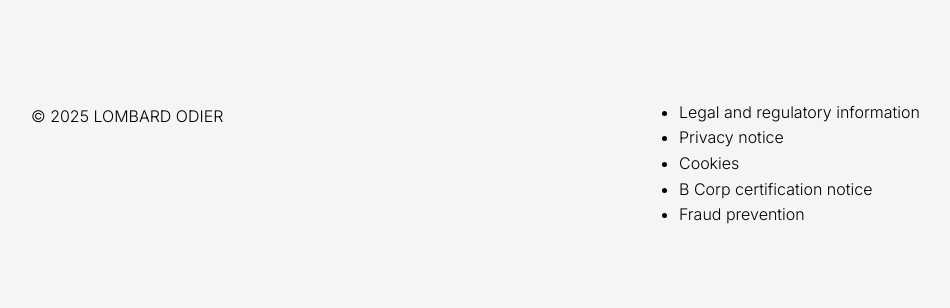
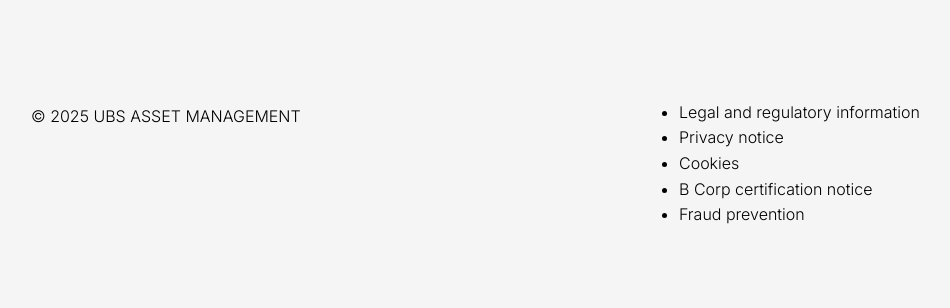
Before and after one commit to stevebuck0714/project-two-2025, a Node server app: template pictet-express/views/bulletin-board.ejs in a window 1280 px wide. Shown: the part 556-864 px from the top of the page, without its empty margins (17-967 px from the left). Run offline with Node 20, Linux system fonts and the light colour scheme; the template is opened without the code that fills it, so the values that code supplies are empty; some libraries are stand-ins or nearby versions.

Commit message:
Replace all Lombard Odier references with UBS Asset Management

```diff
--- a/pictet-express/public/css/style.css
+++ b/pictet-express/public/css/style.css
@@ -1525,29 +1525,29 @@ div[class*="-item"],
     font-size: 2rem;
 }
 
-.lombard-odier-header {
+.ubs-asset-management-header {
     display: flex;
     align-items: center;
     gap: 4px;
 }
 
-.lombard-odier-header img {
+.ubs-asset-management-header img {
     height: 9px;
     width: auto;
 }
 
-.lombard-odier-header .lombard-odier-text {
+.ubs-asset-management-header .ubs-asset-management-text {
     font-family: "Times New Roman", Times, serif;
     display: inline-block;
 }
 
 /* For smaller headers */
-.lombard-odier-header.small img {
+.ubs-asset-management-header.small img {
     height: 6px;
 }
 
 /* For larger headers */
-.lombard-odier-header.large img {
+.ubs-asset-management-header.large img {
     height: 12px;
 }
 
--- a/pictet-express/views/bulletin-board.ejs
+++ b/pictet-express/views/bulletin-board.ejs
@@ -46,7 +46,7 @@
                         <div class="fund-card posted-investment">
                             <div class="fund-header">
                                 <div class="fund-logo">
-                                    <img src="/images/lombard-odier.jpg" alt="LOMBARD ODIER Logo" class="logo-image">
+                                    <img src="/images/ubs-asset-management.jpg" alt="UBS ASSET MANAGEMENT Logo" class="logo-image">
                                 </div>
                                 <div class="fund-title">
                                     <%= investment.fundName %>
@@ -225,9 +225,9 @@
                 <div class="fund-card">
                     <div class="fund-header">
                         <div class="fund-logo">
-                            <img src="/images/lombard-odier.jpg" alt="LOMBARD ODIER Logo" class="logo-image">
-                        </div>
-                        <div class="fund-title">LOMBARD ODIER SPV 1</div>
+                            <img src="/images/ubs-asset-management.jpg" alt="UBS ASSET MANAGEMENT Logo" class="logo-image">
+                        </div>
+                        <div class="fund-title">UBS ASSET MANAGEMENT SPV 1</div>
                         <div class="posted-date">Posted Date: 5/14/2025</div>
                     </div>
 
@@ -280,9 +280,9 @@
                 <div class="fund-card">
                     <div class="fund-header">
                         <div class="fund-logo">
-                            <img src="/images/lombard-odier.jpg" alt="LOMBARD ODIER Logo" class="logo-image">
-                        </div>
-                        <div class="fund-title">LOMBARD ODIER SPV 2</div>
+                            <img src="/images/ubs-asset-management.jpg" alt="UBS ASSET MANAGEMENT Logo" class="logo-image">
+                        </div>
+                        <div class="fund-title">UBS ASSET MANAGEMENT SPV 2</div>
                         <div class="posted-date">Posted Date: 3/22/2025</div>
                     </div>
 
@@ -335,9 +335,9 @@
                 <div class="fund-card">
                     <div class="fund-header">
                         <div class="fund-logo">
-                            <img src="/images/lombard-odier.jpg" alt="LOMBARD ODIER Logo" class="logo-image">
-                        </div>
-                        <div class="fund-title">LOMBARD ODIER SPV 3</div>
+                            <img src="/images/ubs-asset-management.jpg" alt="UBS ASSET MANAGEMENT Logo" class="logo-image">
+                        </div>
+                        <div class="fund-title">UBS ASSET MANAGEMENT SPV 3</div>
                         <div class="posted-date">Posted Date: 1/15/2025</div>
                     </div>
 
@@ -410,7 +410,7 @@
 
         <section id="pe-investments-market" class="market-section">
             <div class="pe-investments-container">
-                <h3>Available LOMBARD ODIER Investments</h3>
+                <h3>Available UBS ASSET MANAGEMENT Investments</h3>
                 <div class="mandate-summary">
                     <strong>Mandate summary:</strong> €2.5M commitment target • Strategies: Buyout/Growth/Secondaries/PC • Regions: Europe, North America • Sectors: Healthcare, Technology, Industrial • Ticket size: €250K–€500K • Co-invests: Yes
                 </div>
@@ -517,7 +517,7 @@
                             <!-- Sample Bid Items -->
                             <div class="transaction-card">
                                 <div class="transaction-row" style="display: flex; gap: 2rem; align-items: center;">
-                                    <span style="white-space: nowrap; flex-basis: 350px; font-weight: bold;">LOMBARD ODIER PE FUND III</span>
+                                    <span style="white-space: nowrap; flex-basis: 350px; font-weight: bold;">UBS ASSET MANAGEMENT PE FUND III</span>
                                     <span style="flex-basis: 120px; text-align: right;">12/05/2025</span>
                                     <span style="flex-basis: 150px; text-align: right;">€2,500,000</span>
                                     <span style="flex-basis: 120px; text-align: right;">8.00%</span>
@@ -529,7 +529,7 @@
 
                             <div class="transaction-card">
                                 <div class="transaction-row" style="display: flex; gap: 2rem; align-items: center;">
-                                    <span style="white-space: nowrap; flex-basis: 350px; font-weight: bold;">LOMBARD ODIER DIRECT PE</span>
+                                    <span style="white-space: nowrap; flex-basis: 350px; font-weight: bold;">UBS ASSET MANAGEMENT DIRECT PE</span>
                                     <span style="flex-basis: 120px; text-align: right;">18/05/2025</span>
                                     <span style="flex-basis: 150px; text-align: right;">€1,800,000</span>
                                     <span style="flex-basis: 120px; text-align: right;">5.00%</span>
@@ -557,7 +557,7 @@
                             <!-- Current Bids (Pending) -->
                             <div class="transaction-card">
                                 <div class="transaction-row" style="display: flex; gap: 2rem; align-items: center;">
-                                    <span style="white-space: nowrap; flex-basis: 350px; font-weight: bold;">LOMBARD ODIER PE FUND III</span>
+                                    <span style="white-space: nowrap; flex-basis: 350px; font-weight: bold;">UBS ASSET MANAGEMENT PE FUND III</span>
                                     <span style="flex-basis: 120px; text-align: right;">12/05/2025</span>
                                     <span style="flex-basis: 150px; text-align: right;">€2,500,000</span>
                                     <span style="flex-basis: 120px; text-align: right;">8.00%</span>
@@ -569,7 +569,7 @@
 
                             <div class="transaction-card">
                                 <div class="transaction-row" style="display: flex; gap: 2rem; align-items: center;">
-                                    <span style="white-space: nowrap; flex-basis: 350px; font-weight: bold;">LOMBARD ODIER DIRECT PE</span>
+                                    <span style="white-space: nowrap; flex-basis: 350px; font-weight: bold;">UBS ASSET MANAGEMENT DIRECT PE</span>
                                     <span style="flex-basis: 120px; text-align: right;">18/05/2025</span>
                                     <span style="flex-basis: 150px; text-align: right;">€1,800,000</span>
                                     <span style="flex-basis: 120px; text-align: right;">5.00%</span>
@@ -582,7 +582,7 @@
                             <!-- Historical Bids (Accepted) -->
                             <div class="transaction-card">
                                 <div class="transaction-row" style="display: flex; gap: 2rem; align-items: center;">
-                                    <span style="white-space: nowrap; flex-basis: 350px; font-weight: bold;">LOMBARD ODIER GROWTH EQUITY FUND</span>
+                                    <span style="white-space: nowrap; flex-basis: 350px; font-weight: bold;">UBS ASSET MANAGEMENT GROWTH EQUITY FUND</span>
                                     <span style="flex-basis: 120px; text-align: right;">28/04/2025</span>
                                     <span style="flex-basis: 150px; text-align: right;">€3,200,000</span>
                                     <span style="flex-basis: 120px; text-align: right;">6.50%</span>
@@ -594,7 +594,7 @@
 
                             <div class="transaction-card">
                                 <div class="transaction-row" style="display: flex; gap: 2rem; align-items: center;">
-                                    <span style="white-space: nowrap; flex-basis: 350px; font-weight: bold;">LOMBARD ODIER INFRASTRUCTURE FUND II</span>
+                                    <span style="white-space: nowrap; flex-basis: 350px; font-weight: bold;">UBS ASSET MANAGEMENT INFRASTRUCTURE FUND II</span>
                                     <span style="flex-basis: 120px; text-align: right;">10/04/2025</span>
                                     <span style="flex-basis: 150px; text-align: right;">€2,750,000</span>
                                     <span style="flex-basis: 120px; text-align: right;">7.00%</span>
@@ -607,7 +607,7 @@
                             <!-- Historical Bids (Rejected) -->
                             <div class="transaction-card">
                                 <div class="transaction-row" style="display: flex; gap: 2rem; align-items: center;">
-                                    <span style="white-space: nowrap; flex-basis: 350px; font-weight: bold;">LOMBARD ODIER VENTURE CAPITAL FUND</span>
+                                    <span style="white-space: nowrap; flex-basis: 350px; font-weight: bold;">UBS ASSET MANAGEMENT VENTURE CAPITAL FUND</span>
                                     <span style="flex-basis: 120px; text-align: right;">22/03/2025</span>
                                     <span style="flex-basis: 150px; text-align: right;">€1,500,000</span>
                                     <span style="flex-basis: 120px; text-align: right;">12.00%</span>
@@ -619,7 +619,7 @@
 
                             <div class="transaction-card">
                                 <div class="transaction-row" style="display: flex; gap: 2rem; align-items: center;">
-                                    <span style="white-space: nowrap; flex-basis: 350px; font-weight: bold;">LOMBARD ODIER REAL ESTATE FUND III</span>
+                                    <span style="white-space: nowrap; flex-basis: 350px; font-weight: bold;">UBS ASSET MANAGEMENT REAL ESTATE FUND III</span>
                                     <span style="flex-basis: 120px; text-align: right;">05/03/2025</span>
                                     <span style="flex-basis: 150px; text-align: right;">€2,200,000</span>
                                     <span style="flex-basis: 120px; text-align: right;">10.00%</span>
--- a/pictet-express/views/client-alerts.ejs
+++ b/pictet-express/views/client-alerts.ejs
@@ -173,7 +173,7 @@
                     </div>
                     <div class="alert-content">
                         <strong>Secondary Market Opportunity Match</strong>
-                        <p>LOMBARD ODIER SPV 3 (Infrastructure) now available on bulletin board. Strong DPI of 0.92x, aligns with client's infrastructure mandate. €900K remaining commitment, priced at 98% of NAV.</p>
+                        <p>UBS ASSET MANAGEMENT SPV 3 (Infrastructure) now available on bulletin board. Strong DPI of 0.92x, aligns with client's infrastructure mandate. €900K remaining commitment, priced at 98% of NAV.</p>
                     </div>
                 </div>
 
--- a/pictet-express/views/create-bid.ejs
+++ b/pictet-express/views/create-bid.ejs
@@ -7,7 +7,7 @@
         <div class="create-bid-container improved-bid-container">
             <div class="bid-header improved-bid-header">
                 <h2 class="text-left lombard-odier-header">
-                    <span class="lombard-odier-text">LOMBARD ODIER</span> SPV 1
+                    <span class="lombard-odier-text">UBS ASSET MANAGEMENT</span> SPV 1
                 </h2>
                 <h3 class="bid-title">Place a Bid</h3>
             </div>
--- a/pictet-express/views/fund-details.ejs
+++ b/pictet-express/views/fund-details.ejs
@@ -274,7 +274,7 @@
 
         <section id="fund-positions" class="fund-section">
             <div class="positions-header">
-                <h2>LOMBARD ODIER SPV 1</h2>
+                <h2>UBS ASSET MANAGEMENT SPV 1</h2>
             </div>
 
             <div class="table-responsive">
@@ -409,7 +409,7 @@
 
         <section id="fund-cashflows" class="fund-section">
             <div class="fund-header">
-                <h2>LOMBARD ODIER SPV 1</h2>
+                <h2>UBS ASSET MANAGEMENT SPV 1</h2>
                 <h3>Fund Cash Flows</h3>
             </div>
             <div class="cashflows-container">
@@ -467,7 +467,7 @@
         <section id="fund-dataroom" class="fund-section">
             <div class="dataroom-header">
                 <div class="fund-title-section">
-                    <h2>LOMBARD ODIER SPV 1</h2>
+                    <h2>UBS ASSET MANAGEMENT SPV 1</h2>
                 </div>
             </div>
 
--- a/pictet-express/views/fund-manager.ejs
+++ b/pictet-express/views/fund-manager.ejs
@@ -14,7 +14,7 @@
             <div class="strategy-column">
                 <div class="strategy-category-container">
                     <h3 class="strategy-category-header">
-                        <span class="ubs-text">LOMBARD ODIER</span> Performance Standards
+                        <span class="ubs-text">UBS ASSET MANAGEMENT</span> Performance Standards
                     </h3>
                     <div class="strategy-list">
                         <div class="strategy-option">
@@ -62,7 +62,7 @@
             <div class="strategy-column">
                 <div class="strategy-category-container">
                     <h3 class="strategy-category-header">
-                        <span class="ubs-text">LOMBARD ODIER</span> Team & Leadership
+                        <span class="ubs-text">UBS ASSET MANAGEMENT</span> Team & Leadership
                     </h3>
                     <div class="strategy-list">
                         <div class="strategy-option">
@@ -110,7 +110,7 @@
             <div class="strategy-column">
                 <div class="strategy-category-container">
                     <h3 class="strategy-category-header">
-                        <span class="ubs-text">LOMBARD ODIER</span> Due Diligence
+                        <span class="ubs-text">UBS ASSET MANAGEMENT</span> Due Diligence
                     </h3>
                     <div class="strategy-list">
                         <div class="strategy-option">
--- a/pictet-express/views/index.ejs
+++ b/pictet-express/views/index.ejs
@@ -2,7 +2,7 @@
 <%- include('partials/secondary-nav') %>
 
 <div class="stability-message">
-    <h1>LOMBARD ODIER Asset Management</h1>
+    <h1>UBS ASSET MANAGEMENT Asset Management</h1>
     <h2>Wealth Advisory Portal</h2>
 </div>
 
--- a/pictet-express/views/login.ejs
+++ b/pictet-express/views/login.ejs
@@ -3,7 +3,7 @@
 <head>
     <meta charset="UTF-8">
     <meta name="viewport" content="width=device-width, initial-scale=1.0">
-    <title>LOMBARD ODIER - Wealth Advisory Portal</title>
+    <title>UBS ASSET MANAGEMENT - Wealth Advisory Portal</title>
     <link rel="preconnect" href="https://fonts.googleapis.com">
     <link rel="preconnect" href="https://fonts.gstatic.com" crossorigin>
     <link href="https://fonts.googleapis.com/css2?family=Inter:wght@300;400;500;600;700&display=swap" rel="stylesheet">
@@ -146,10 +146,10 @@
 <body>
     <div class="login-container">
         <div class="logo-section">
-            <img src="/images/lombard-odier.jpg" alt="LOMBARD ODIER Logo" class="logo">
+            <img src="/images/lombard-odier.jpg" alt="UBS ASSET MANAGEMENT Logo" class="logo">
         </div>
 
-        <h1 class="main-title">LOMBARD ODIER Asset Management</h1>
+        <h1 class="main-title">UBS ASSET MANAGEMENT Asset Management</h1>
         <p class="sub-title">Wealth Advisory Portal</p>
 
         <% if (typeof error !== 'undefined' && error) { %>
--- a/pictet-express/views/partials/footer.ejs
+++ b/pictet-express/views/partials/footer.ejs
@@ -1,7 +1,7 @@
     </main>
     <footer class="main-footer">
         <div class="footer-content">
-            <p>© 2025 LOMBARD ODIER</p>
+            <p>© 2025 UBS ASSET MANAGEMENT</p>
             <ul>
                 <li>Legal and regulatory information</li>
                 <li>Privacy notice</li>
--- a/pictet-express/views/partials/header.ejs
+++ b/pictet-express/views/partials/header.ejs
@@ -3,7 +3,7 @@
 <head>
     <meta charset="UTF-8">
     <meta name="viewport" content="width=device-width, initial-scale=1.0">
-    <title>LOMBARD ODIER Express</title>
+    <title>UBS ASSET MANAGEMENT Express</title>
     <link rel="preconnect" href="https://fonts.googleapis.com">
     <link rel="preconnect" href="https://fonts.gstatic.com" crossorigin>
     <link href="https://fonts.googleapis.com/css2?family=Inter:wght@300;400;500;600;700&display=swap" rel="stylesheet">
@@ -14,7 +14,7 @@
     <header class="header">
         <div class="header-content">
             <a href="/" class="logo">
-                <img src="/images/lombard-odier.jpg" alt="LOMBARD ODIER Logo" class="logo-image">
+                <img src="/images/lombard-odier.jpg" alt="UBS ASSET MANAGEMENT Logo" class="logo-image">
             </a>
             <nav class="main-nav">
                 <% if (typeof user !== 'undefined' && user && user.type === 'banker') { %>
```
Also changed, not shown: pictet-express/views/messages.ejs (+8 -8 lines), pictet-express/views/portfolio-summary.ejs (+9 -9 lines), pictet-express/views/transactions.ejs (+11 -11 lines), pictet-express/public/images/UBS_Logo_Semibold.svg (added).
